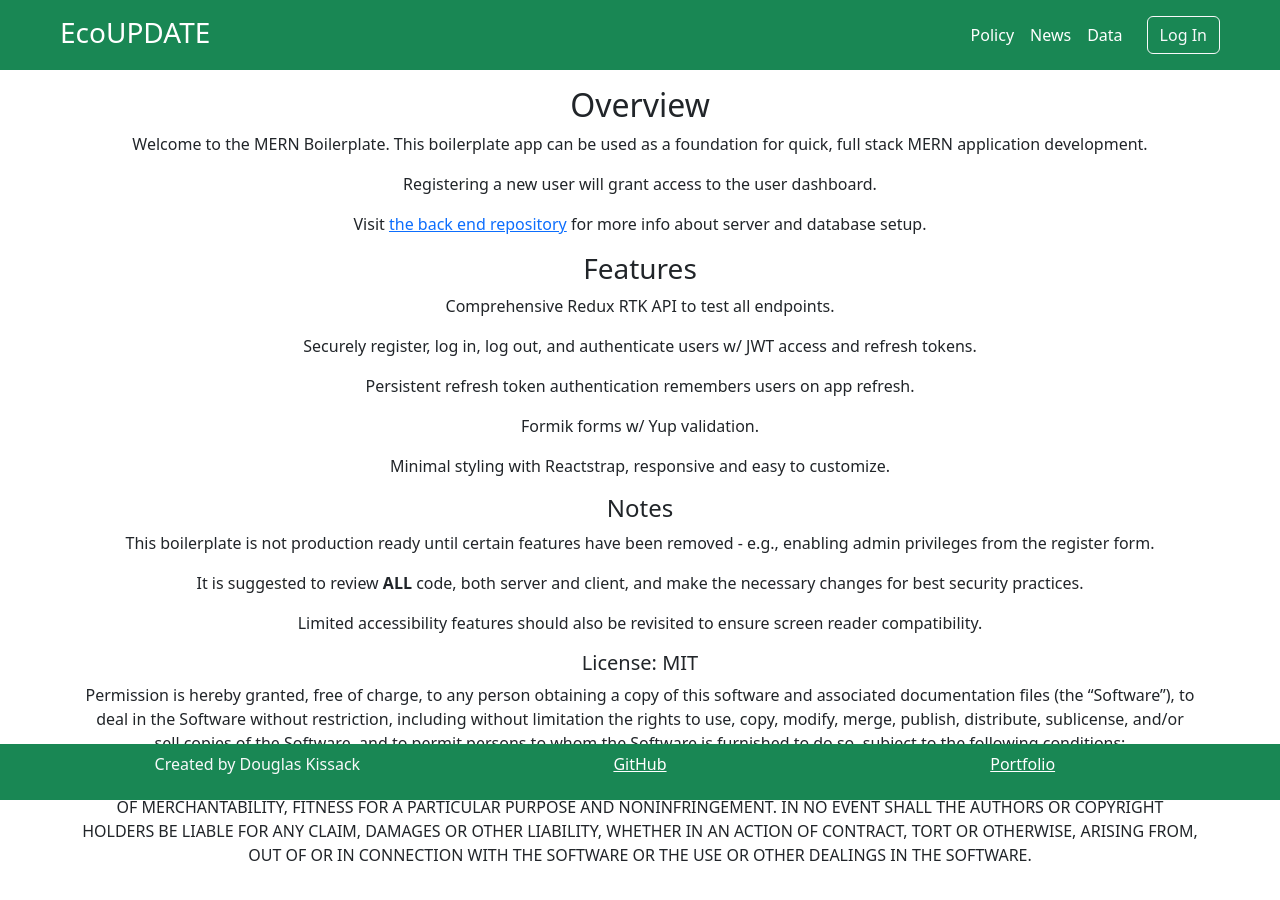
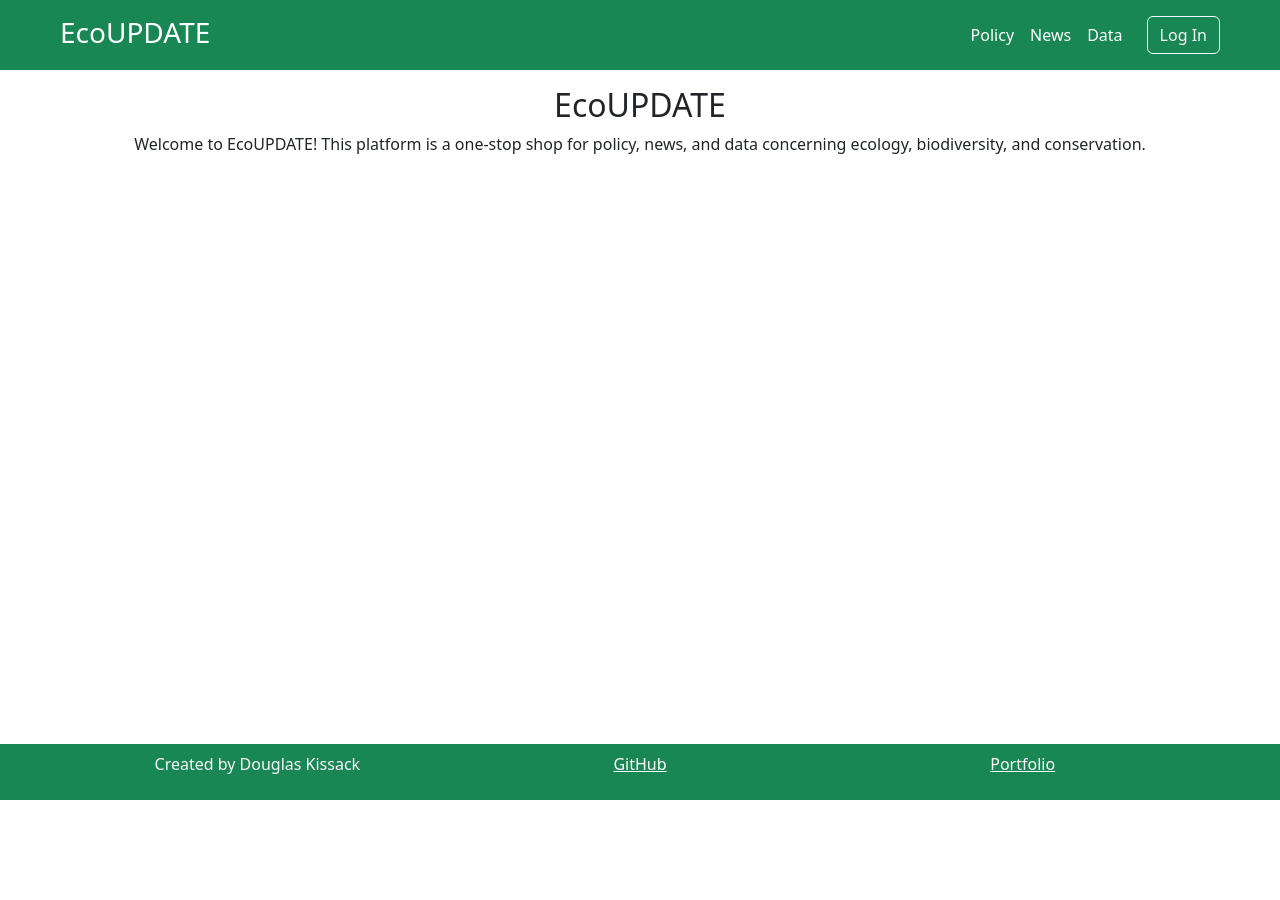
Before and after one commit to DMKCodes/bio-365, a React (Create React App) app in the folder client/: page / in a window 1280 px wide. Shown: the top 900 px of the page. After the commit the page ends 800 px from the top, so only its background shows below. Built offline with nearby package versions, Linux system fonts and the light colour scheme.

Commit message:
update homepage

```diff
--- a/client/src/pages/HomePage.js
+++ b/client/src/pages/HomePage.js
@@ -3,26 +3,8 @@ import { Container } from 'reactstrap';
 const HomePage = () => {
     return (
         <Container>
-            <h2 className='mt-3'>Overview</h2>
-            <p>Welcome to the MERN Boilerplate. This boilerplate app can be used as a foundation for quick, full stack MERN application development.</p>
-            <p>Registering a new user will grant access to the user dashboard.</p>
-            <p>Visit <a href='https://github.com/DMKCodes/node-express-mongo-boilerplate'>the back end repository</a> for more info about server and database setup.</p>
-
-            <h3>Features</h3>
-            <p>Comprehensive Redux RTK API to test all endpoints.</p>
-            <p>Securely register, log in, log out, and authenticate users w/ JWT access and refresh tokens.</p>
-            <p>Persistent refresh token authentication remembers users on app refresh.</p>
-            <p>Formik forms w/ Yup validation.</p>
-            <p>Minimal styling with Reactstrap, responsive and easy to customize.</p>
-
-            <h4>Notes</h4>
-            <p>This boilerplate is not production ready until certain features have been removed - e.g., enabling admin privileges from the register form.</p>
-            <p>It is suggested to review <b>ALL</b> code, both server and client, and make the necessary changes for best security practices.</p>
-            <p>Limited accessibility features should also be revisited to ensure screen reader compatibility.</p>
-
-            <h5>License: MIT</h5>
-            <p>Permission is hereby granted, free of charge, to any person obtaining a copy of this software and associated documentation files (the “Software”), to deal in the Software without restriction, including without limitation the rights to use, copy, modify, merge, publish, distribute, sublicense, and/or sell copies of the Software, and to permit persons to whom the Software is furnished to do so, subject to the following conditions:</p>
-            <p>THE SOFTWARE IS PROVIDED “AS IS”, WITHOUT WARRANTY OF ANY KIND, EXPRESS OR IMPLIED, INCLUDING BUT NOT LIMITED TO THE WARRANTIES OF MERCHANTABILITY, FITNESS FOR A PARTICULAR PURPOSE AND NONINFRINGEMENT. IN NO EVENT SHALL THE AUTHORS OR COPYRIGHT HOLDERS BE LIABLE FOR ANY CLAIM, DAMAGES OR OTHER LIABILITY, WHETHER IN AN ACTION OF CONTRACT, TORT OR OTHERWISE, ARISING FROM, OUT OF OR IN CONNECTION WITH THE SOFTWARE OR THE USE OR OTHER DEALINGS IN THE SOFTWARE.</p>
+            <h2 className='mt-3'>EcoUPDATE</h2>
+            <p>Welcome to EcoUPDATE! This platform is a one-stop shop for policy, news, and data concerning ecology, biodiversity, and conservation.</p>
         </Container>
     );
 };
```
